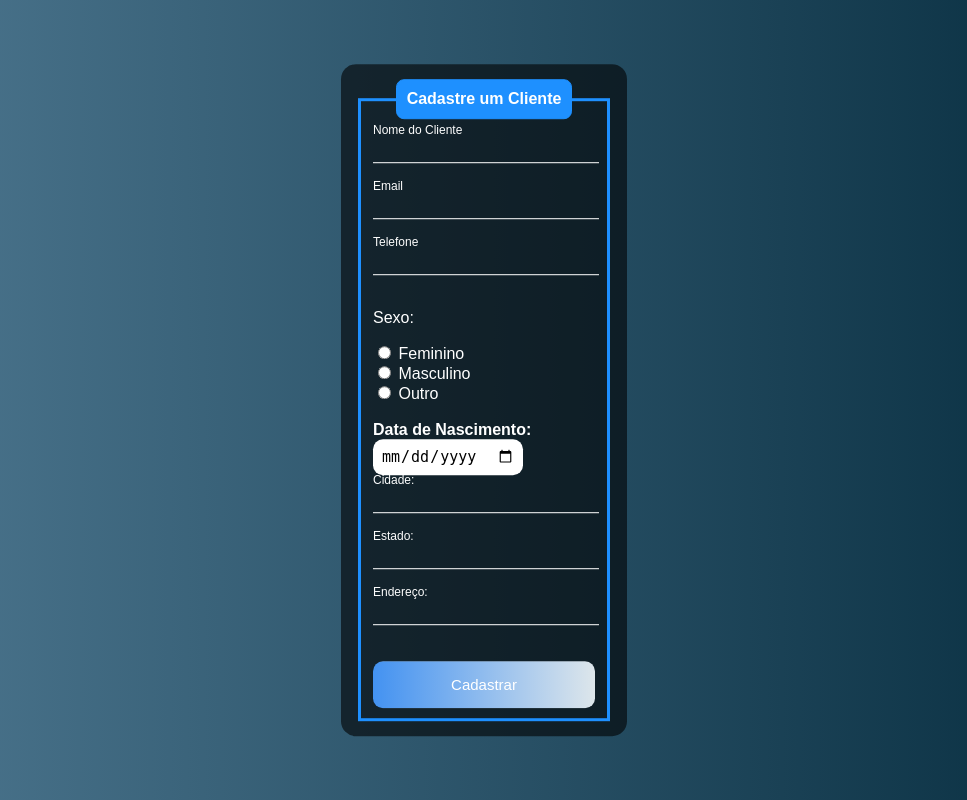
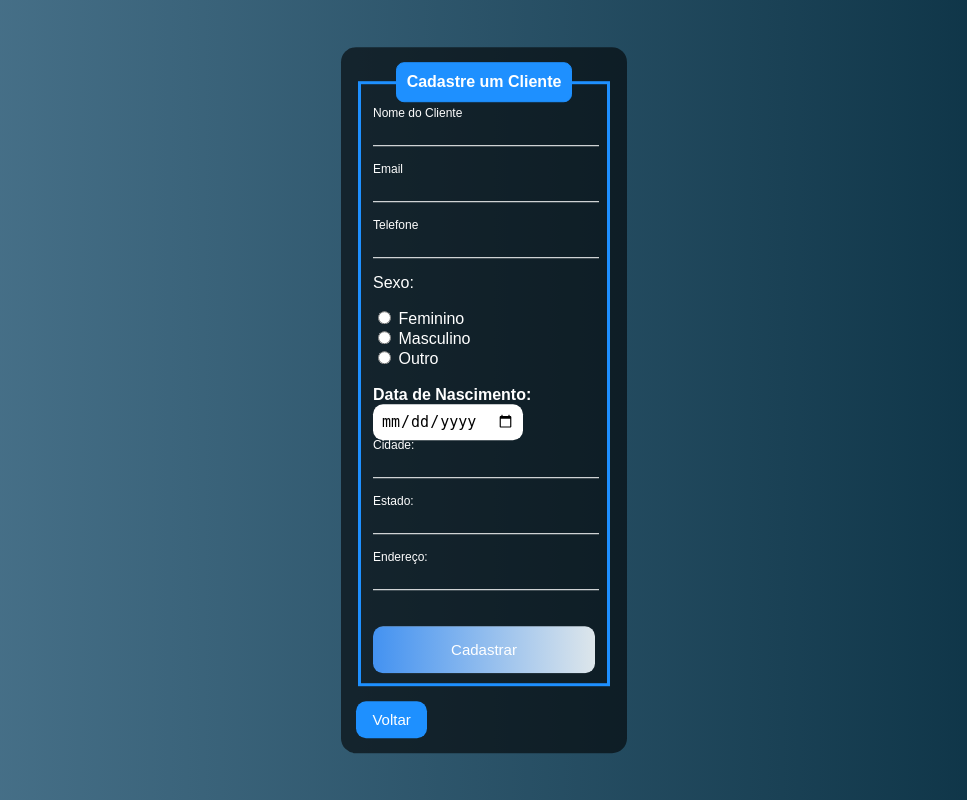
Before and after one commit to FernandoMCaires/CRUD---empresas-clientes, a PHP site: page /views/Clientes/cadastroClientes.php in a window 1280 px wide. Shown: the whole page, without its empty margins (156-1123 px from the left). Run offline with PHP 8.4, Linux system fonts and the light colour scheme.

Commit message:
fix: correçao no style do botao de voltar

```diff
--- a/views/Clientes/cadastroClientes.php
+++ b/views/Clientes/cadastroClientes.php
@@ -6,7 +6,6 @@
     <meta name="viewport" content="width=device-width, initial-scale=1.0">
     <title>Tela inicial</title>
     <link rel="stylesheet" href="index.css">
-
 
     <style>
         body {
@@ -52,7 +51,6 @@
             font-size: 15px;
             width: 100%;
             letter-spacing: 2px;
-
         }
 
         .labelInput {
@@ -61,7 +59,6 @@
             left: 0px;
             pointer-events: none;
             transition: .5s;
-
         }
 
         .inputUser:focus~.labelInput,
@@ -95,11 +92,30 @@
             font-size: 15px;
             border-radius: 10px;
             cursor: pointer;
-
         }
 
         #submit:hover {
             background-image: linear-gradient(to right, rgb(18, 40, 66), rgb(121, 123, 124));
+        }
+
+        #back-button {
+            background-color: dodgerblue;
+            border: none;
+            padding: 10px;
+            color: white;
+            font-size: 15px;
+            border-radius: 10px;
+            cursor: pointer;
+            text-decoration: none;
+            display: block;
+            text-align: center;
+            margin-top: 15px;
+            width: 20%;
+
+        }
+
+        #back-button:hover {
+            background-color: rgb(18, 40, 66);
         }
     </style>
 
@@ -127,7 +143,6 @@
                     <input type="tel" name="telefone" id="telefone" class="inputUser" required>
                     <label class="labelInput" for="telefone">Telefone</label>
                 </div>
-                <br>
                 <p>Sexo:</p>
                 <input type="radio" id="feminino" name="genero" value="feminino" required>
                 <label for="feminino">Feminino</label>
@@ -147,7 +162,7 @@
                 <br>
                 <div class="inputBox">
                     <input type="text" name="cidade" id="cidade" class="inputUser" required>
-                    <label class="labelInput" for="cidade"> Cidade:</label>
+                    <label class="labelInput" for="cidade">Cidade:</label>
                 </div>
                 <br>
                 <br>
@@ -164,10 +179,10 @@
                 <br>
                 <br>
                 <button type="submit" name="submit" id="submit">Cadastrar</button>
-
-
             </fieldset>
         </form>
+
+        <a href="/company/empresas/listar" id="back-button">Voltar</a>
     </div>
 </body>
 
--- a/views/Empresa/listar.php
+++ b/views/Empresa/listar.php
@@ -174,6 +174,7 @@
             <?php endif; ?>
         </tbody>
     </table>
+
 </div>
 <script>
    const confirmLogout = () => {
```
Also changed, not shown: views/Empresa/editar.php (+33 -4 lines).
